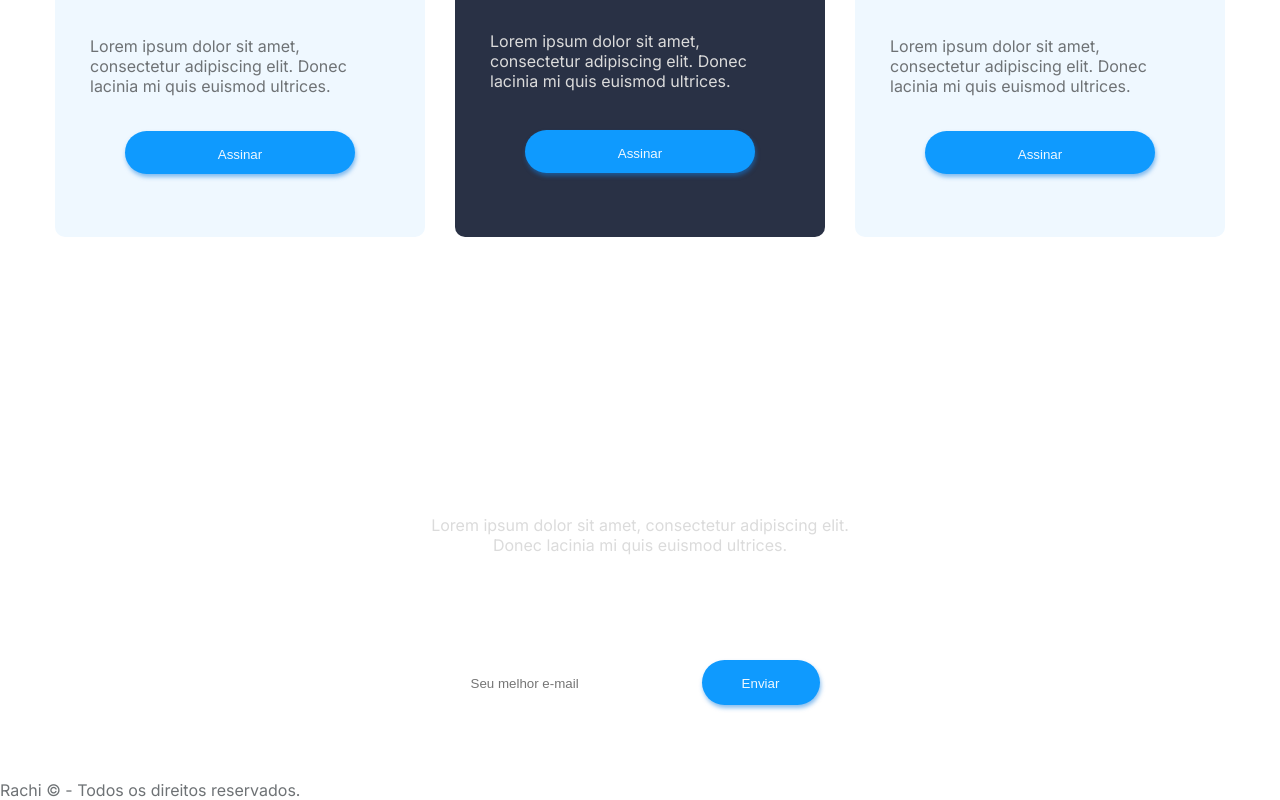
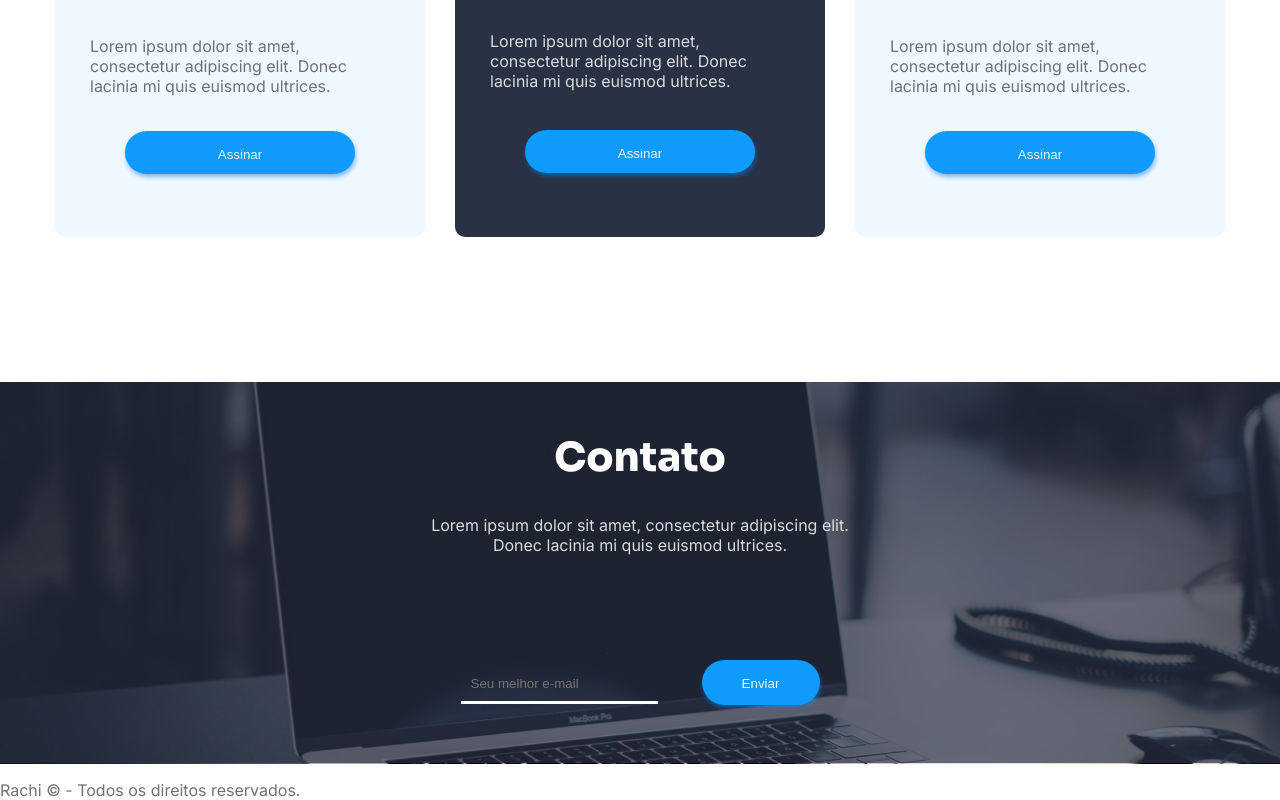
Before and after one commit to vandesonsantos/landing-page-rachi, a plain HTML site: page index.html in a window 1280 px wide. Shown: the part 2439-3239 px from the top of the page. Drawn offline with Linux system fonts and the light colour scheme.

Commit message:
bg local folder test gitpages

```diff
--- a/src/css/modules/contato.css
+++ b/src/css/modules/contato.css
@@ -2,7 +2,7 @@
     margin-top: 130px;
     width: 100%;
     height: 382px;
-    background-image: url('./imagens/group.png');
+    background-image: url('group.png');
     background-repeat: no-repeat, repeat;
     background-size: cover;
     flex-direction: column;
```
Also changed, not shown: src/css/modules/group.png (added).
